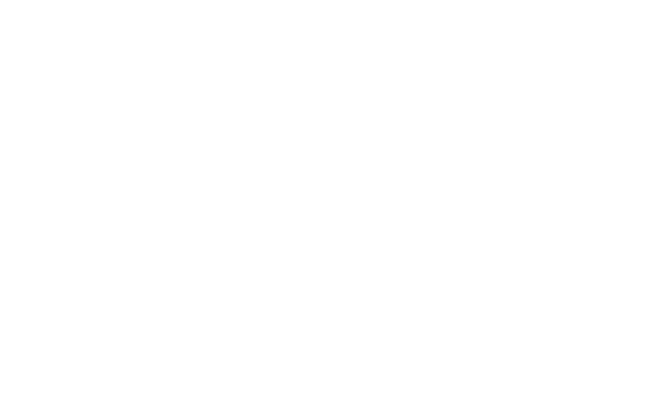
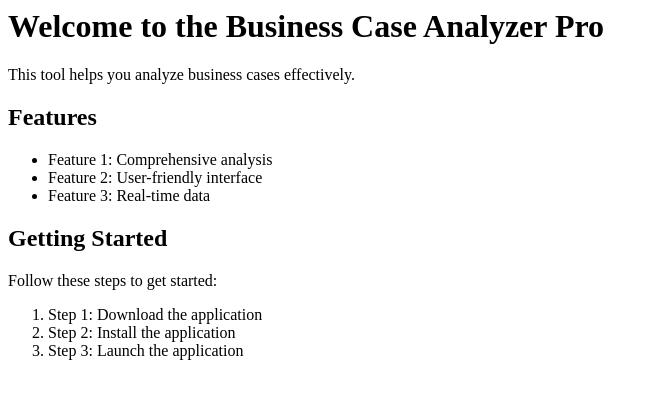
Before and after one commit to JonMK519/Academy_Proyects, a plain HTML site: page index.html in a window 1280 px wide. Shown: the whole page, without its empty margins (0-658 px from the left). Drawn offline with Linux system fonts and the light colour scheme.

Commit message:
Updated index.html with Business Case Analyzer Pro content

```diff
--- a/index.html
+++ b/index.html
@@ -1 +1,22 @@
-<!-- Content of the index.html file should be here -->
+<html>
+<head>
+    <title>Business Case Analyzer Pro</title>
+</head>
+<body>
+    <h1>Welcome to the Business Case Analyzer Pro</h1>
+    <p>This tool helps you analyze business cases effectively.</p>
+    <h2>Features</h2>
+    <ul>
+        <li>Feature 1: Comprehensive analysis</li>
+        <li>Feature 2: User-friendly interface</li>
+        <li>Feature 3: Real-time data</li>
+    </ul>
+    <h2>Getting Started</h2>
+    <p>Follow these steps to get started:</p>
+    <ol>
+        <li>Step 1: Download the application</li>
+        <li>Step 2: Install the application</li>
+        <li>Step 3: Launch the application</li>
+    </ol>
+</body>
+</html>
```
